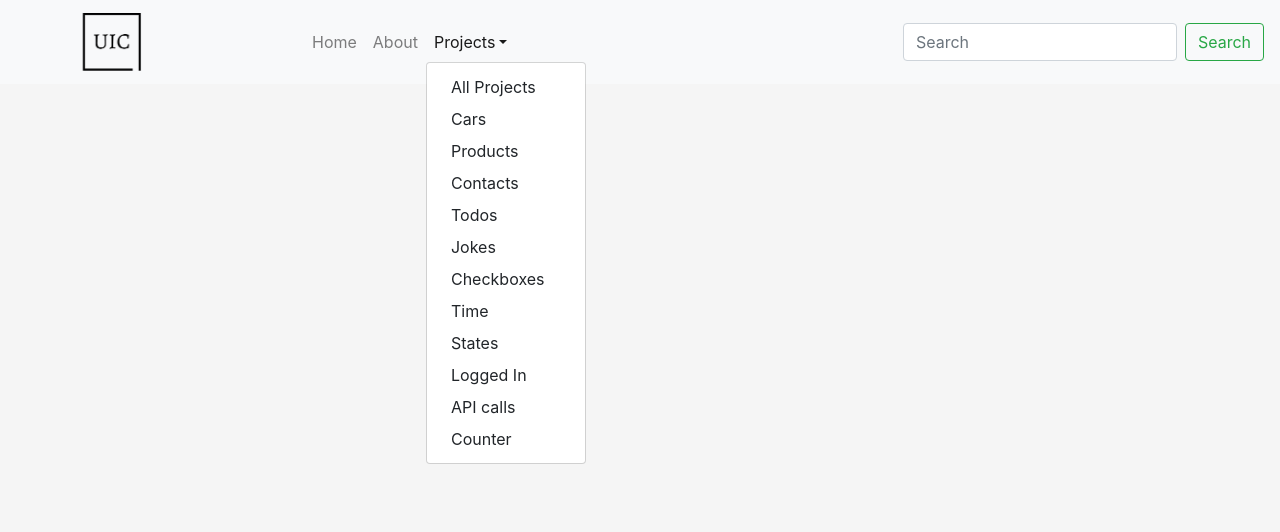
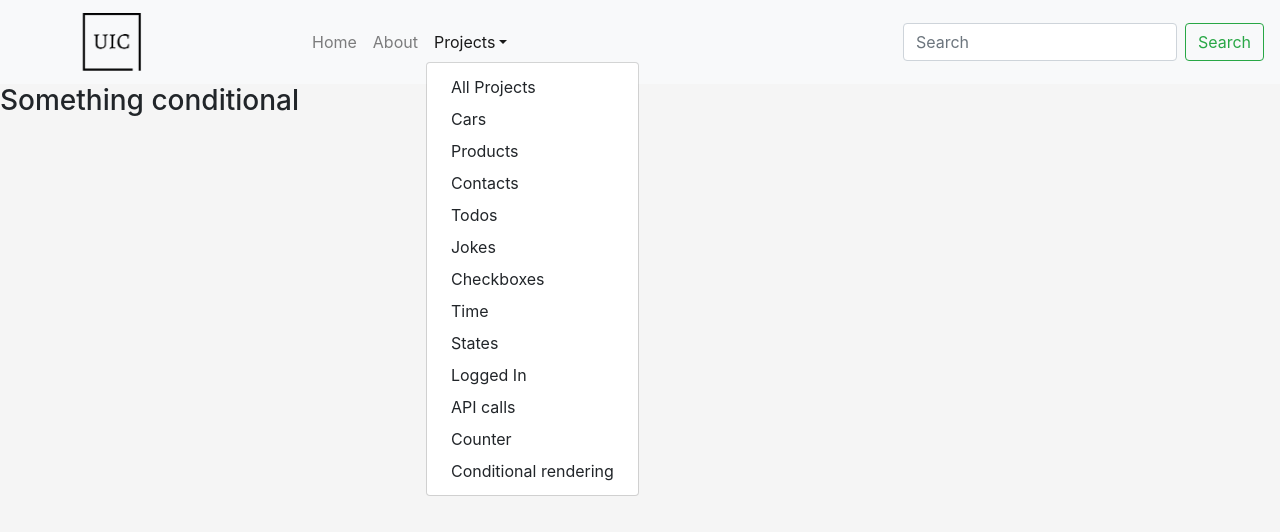
Before and after one commit to Fredrik93/react_tutorial, a React (Create React App) app: page /conditional in a window 1280 px wide. Both pictures are taken after a click on the button "Projects". Shown: the top 532 px of the page. Built offline with nearby package versions, Linux system fonts and the light colour scheme.

Commit message:
conditional statement

```diff
--- a/src/Components/ConditionalRendering/ConditionalItem.js
+++ b/src/Components/ConditionalRendering/ConditionalItem.js
@@ -1,11 +1,12 @@
 import React from 'react'
 
 function ConditionalItem(props) {
-    console.log(props.isLoading)
-
-    return (
-
-        < h3 > conditional item</h3 >
-    )
+    if (props.isLoading === true) {
+        return (
+            <h1> Loading... </h1>
+        )
+    } else {
+        return <h3>Something conditional </h3>
+    }
 }
 export default ConditionalItem
--- a/src/Components/Nav.js
+++ b/src/Components/Nav.js
@@ -31,6 +31,7 @@ function navigation() {
                         <NavDropdown.Item href="/loggedIn">Logged In</NavDropdown.Item>
                         <NavDropdown.Item href="/apis">API calls</NavDropdown.Item>
                         <NavDropdown.Item href="/counter">Counter</NavDropdown.Item>
+                        <NavDropdown.Item href="/conditional">Conditional rendering </NavDropdown.Item>
 
 
                     </NavDropdown>
--- a/src/Routing.js
+++ b/src/Routing.js
@@ -14,6 +14,7 @@ import StatePractice from "./Components/StatePractice";
 import LoggedIn from "./Components/LoggedIn";
 import Counter from "./Components/Counter";
 import ApiData from "./Components/ApiData";
+import Conditional from "./Components/ConditionalRendering/Conditional";
 
 function Routing() {
     return (
@@ -38,6 +39,7 @@ function Routing() {
                                 <Route path="/loggedIn" component={LoggedIn} />
                                 <Route path="/counter" component={Counter} />
                                 <Route path="/apis" component={ApiData} />
+                                <Route path="/conditional" component={Conditional} />
                             </div>
                         </div>
                     </>
```
